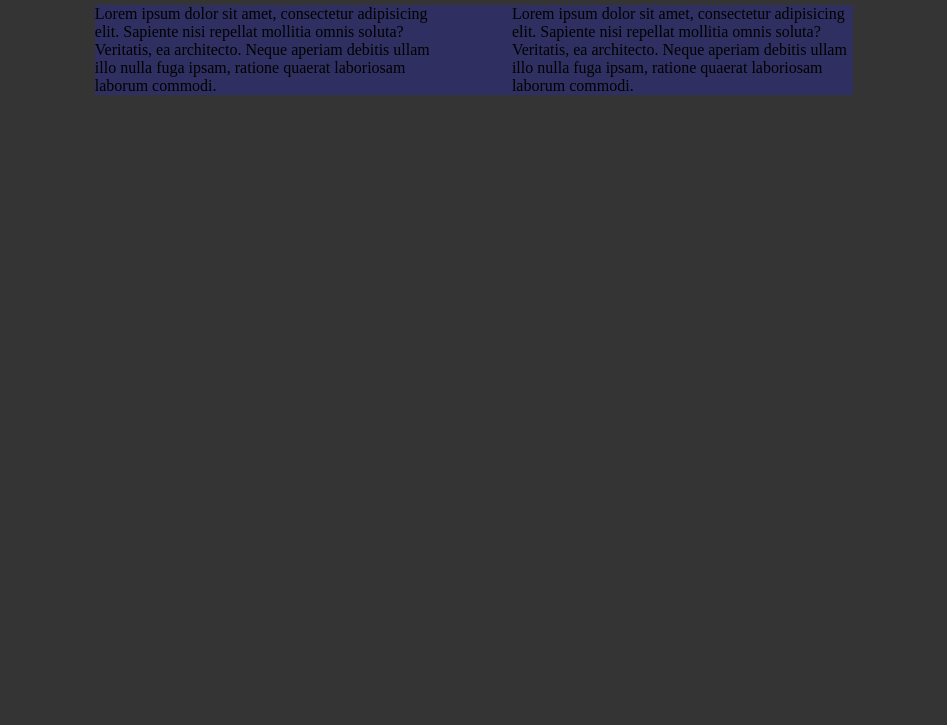
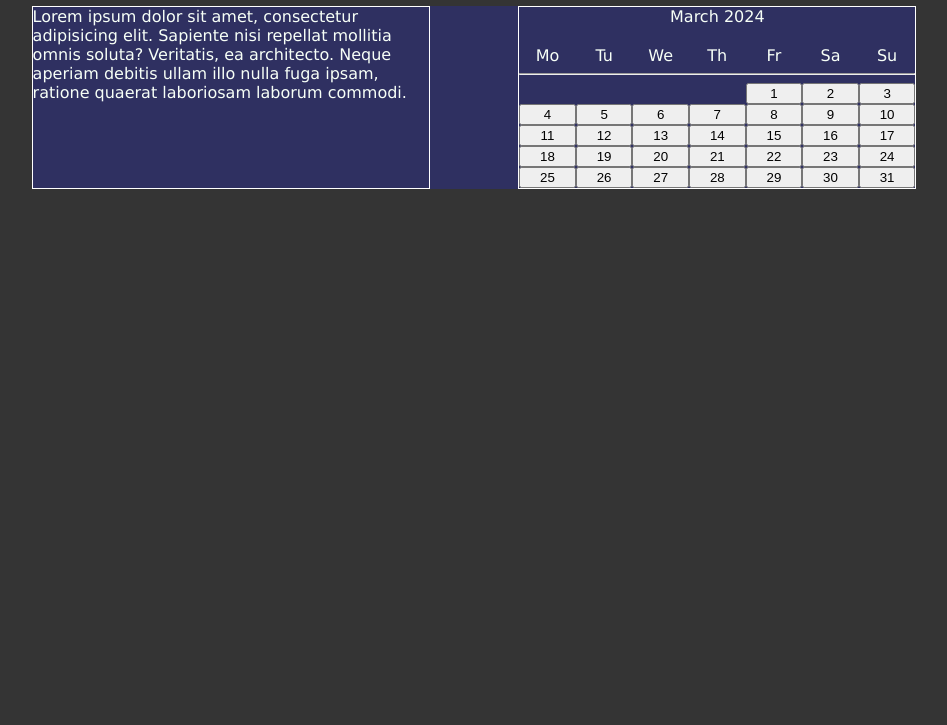
Before and after one commit to enisb1/calendarApp, a plain HTML site: page index.html in a window 1280 px wide. Shown: the part 75-800 px from the top of the page, without its empty margins (166-1113 px from the left). Drawn offline with Linux system fonts and the light colour scheme.

Commit message:
create calendar

```diff
--- a/index.html
+++ b/index.html
@@ -15,7 +15,50 @@
         </div>
 
         <div id="calendarBox" class="child">
-            <div>Lorem ipsum dolor sit amet, consectetur adipisicing elit. Sapiente nisi repellat mollitia omnis soluta? Veritatis, ea architecto. Neque aperiam debitis ullam illo nulla fuga ipsam, ratione quaerat laboriosam laborum commodi.</div>
+            <div id="calendarTitle">March 2024</div>
+            <div class="grid">
+                <div>Mo</div>
+                <div>Tu</div>
+                <div>We</div>
+                <div>Th</div>
+                <div>Fr</div>
+                <div>Sa</div>
+                <div>Su</div>
+            </div>
+            <hr>
+            <div class="grid">
+                <button id="firstChild"><time datetime="2024-03-01">1</time></button>
+                <button><time datetime="2024-03-02">2</time></button>
+                <button><time datetime="2024-03-03">3</time></button>
+                <button><time datetime="2024-03-04">4</time></button>
+                <button><time datetime="2024-03-05">5</time></button>
+                <button><time datetime="2024-03-06">6</time></button>
+                <button><time datetime="2024-03-07">7</time></button>
+                <button><time datetime="2024-03-08">8</time></button>
+                <button><time datetime="2024-03-09">9</time></button>
+                <button><time datetime="2024-03-10">10</time></button>
+                <button><time datetime="2024-03-11">11</time></button>
+                <button><time datetime="2024-03-12">12</time></button>
+                <button><time datetime="2024-03-13">13</time></button>
+                <button><time datetime="2024-03-14">14</time></button>
+                <button><time datetime="2024-03-15">15</time></button>
+                <button><time datetime="2024-03-16">16</time></button>
+                <button><time datetime="2024-03-17">17</time></button>
+                <button><time datetime="2024-03-18">18</time></button>
+                <button><time datetime="2024-03-19">19</time></button>
+                <button><time datetime="2024-03-20">20</time></button>
+                <button><time datetime="2024-03-21">21</time></button>
+                <button><time datetime="2024-03-22">22</time></button>
+                <button><time datetime="2024-03-23">23</time></button>
+                <button><time datetime="2024-03-24">24</time></button>
+                <button><time datetime="2024-03-25">25</time></button>
+                <button><time datetime="2024-03-26">26</time></button>
+                <button><time datetime="2024-03-27">27</time></button>
+                <button><time datetime="2024-03-28">28</time></button>
+                <button><time datetime="2024-03-29">29</time></button>
+                <button><time datetime="2024-03-30">30</time></button>
+                <button><time datetime="2024-03-31">31</time></button>
+            </div>
         </div>
     </div>
 
--- a/style.css
+++ b/style.css
@@ -5,6 +5,8 @@
 
 body {
     background-color: #343434;
+    color: #f7fff7;
+    font-family: Verdana, Geneva, Tahoma, sans-serif;
 }
 
 main {
@@ -14,14 +16,30 @@ main {
 .parent {
     background-color: #2f3061;
     display: flex;
-    width: 60%;
+    width: 70%;
     margin: auto;
 }
 
 .child {
     flex: 1;
+    border: 1px solid white;
 }
 
 #calendarBox {
     margin-left: 10%;
 }
+
+.grid {
+    display: grid;
+    grid-template-columns: repeat(7, 1fr);
+    text-align: center;
+}
+
+#calendarTitle {
+    text-align: center;
+    margin-bottom: 5%;
+}
+
+#firstChild {
+    grid-column: 5;
+}
```
